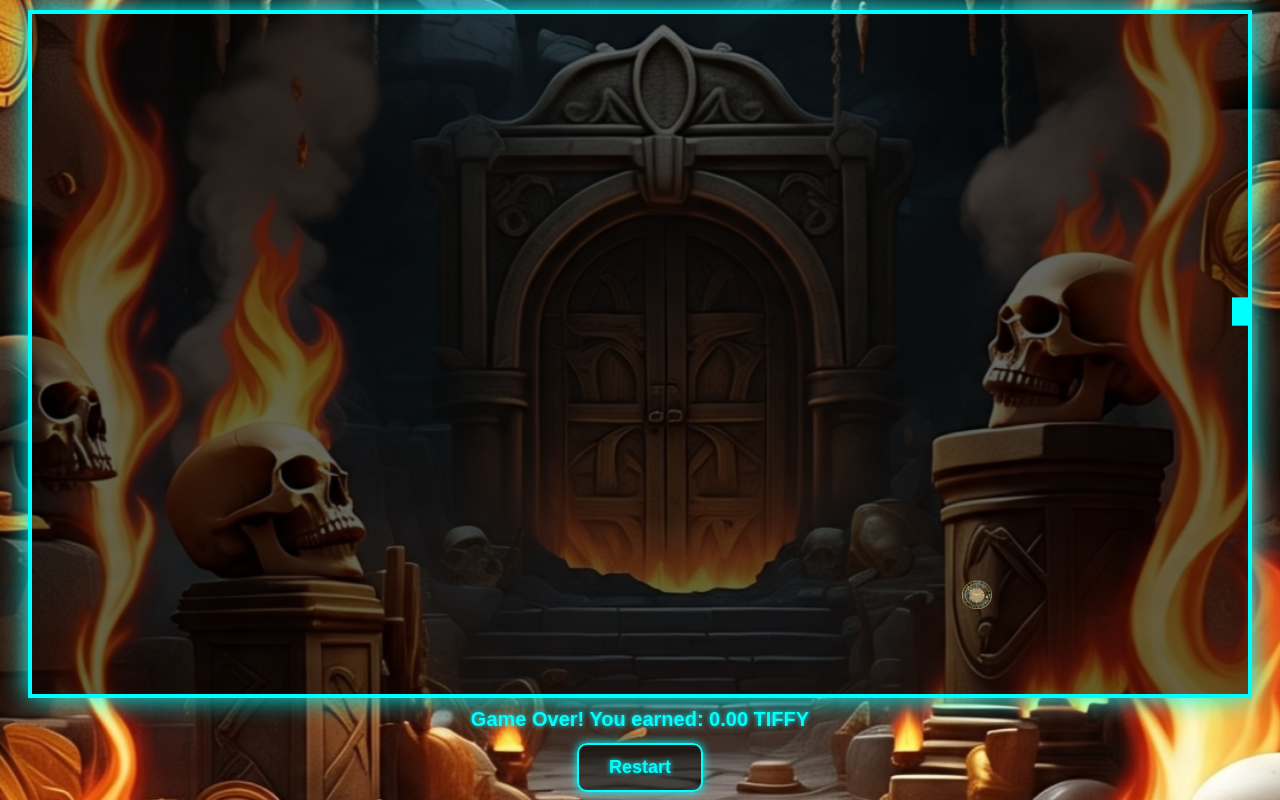
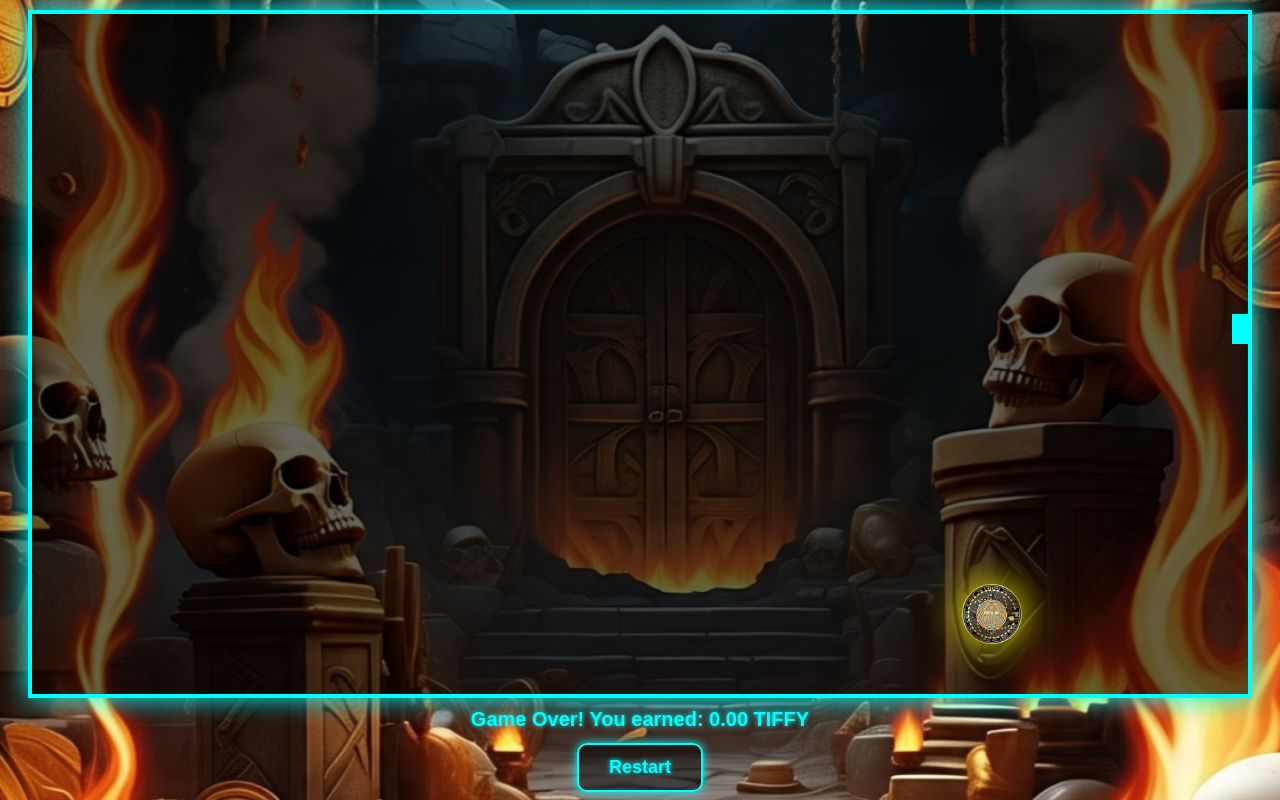
Before and after one commit to TiffyAI/Snake, a plain HTML site: page index.html in a window 1280 px wide. Drawn offline with Linux system fonts and the light colour scheme.

Commit message:
Update index.html

```diff
--- a/index.html
+++ b/index.html
@@ -23,7 +23,7 @@
       border: 4px solid #0ff;
       box-shadow: 0 0 25px #0ff;
       width: 95vw;
-      height: 85vh; /* ⬅️ slightly smaller so score + button show */
+      height: 85vh; /* your adjusted size */
       margin-top: 10px;
     }
 
@@ -55,8 +55,10 @@
   <div id="score-display">Score: 0.00 TIFFY</div>
   <button id="restart-btn" onclick="restartGame()">Restart</button>
 
-  <audio id="eatSound" src="eat.wav" preload="auto"></audio>
-  <audio id="gameOverSound" src="game-over.wav" preload="auto"></audio>
+  <!-- Updated sounds -->
+  <audio id="claimSound" src="claim.wav" preload="auto"></audio>
+  <audio id="gameOverSound" src="game-overs.wav" preload="auto"></audio>
+  <audio id="clickSound" src="click.wav" preload="auto"></audio>
 
   <script>
     const canvas = document.getElementById("game");
@@ -64,7 +66,7 @@
 
     function resizeCanvas() {
       canvas.width = window.innerWidth * 0.95;
-      canvas.height = window.innerHeight * 0.90; // match CSS
+      canvas.height = window.innerHeight * 0.85; // match CSS
     }
     resizeCanvas();
     window.addEventListener("resize", resizeCanvas);
@@ -81,8 +83,9 @@
     const foodImage = new Image();
     foodImage.src = "TiffyAI-Token.png";
 
-    const eatSound = document.getElementById("eatSound");
+    const claimSound = document.getElementById("claimSound");
     const gameOverSound = document.getElementById("gameOverSound");
+    const clickSound = document.getElementById("clickSound");
     const scoreDisplay = document.getElementById("score-display");
 
     let gameInterval = null;
@@ -94,10 +97,10 @@
       else if (event.key === "ArrowDown" && direction !== "UP") direction = "DOWN";
     }
 
-    // 📱 Gyroscope Tilt Controls
+    // 📱 Tilt Controls
     window.addEventListener("deviceorientation", function(event) {
-      let tiltLR = event.gamma; // left-right [-90,90]
-      let tiltFB = event.beta;  // front-back [-180,180]
+      let tiltLR = event.gamma;
+      let tiltFB = event.beta;
 
       if (Math.abs(tiltLR) > Math.abs(tiltFB)) {
         if (tiltLR > 15 && direction !== "LEFT") direction = "RIGHT";
@@ -111,12 +114,18 @@
     function draw() {
       ctx.clearRect(0, 0, canvas.width, canvas.height);
 
+      // Snake
       for (let i = 0; i < snake.length; i++) {
         ctx.fillStyle = (i === 0) ? "#00ffff" : "#00cccc";
         ctx.fillRect(snake[i].x, snake[i].y, box, box);
       }
 
-      ctx.drawImage(foodImage, food.x, food.y, box, box);
+      // Coin with glow effect
+      ctx.save();
+      ctx.shadowColor = "yellow";
+      ctx.shadowBlur = Math.random() * 40 + 20; // flashing glow
+      ctx.drawImage(foodImage, food.x, food.y, box * 2, box * 2); // double size
+      ctx.restore();
 
       let snakeX = snake[0].x;
       let snakeY = snake[0].y;
@@ -126,9 +135,12 @@
       if (direction === "RIGHT") snakeX += box;
       if (direction === "DOWN") snakeY += box;
 
-      if (snakeX === food.x && snakeY === food.y) {
+      if (
+        snakeX < food.x + box && snakeX + box > food.x &&
+        snakeY < food.y + box && snakeY + box > food.y
+      ) {
         score++;
-        eatSound.play();
+        claimSound.play();
         food = {
           x: Math.floor(Math.random() * (canvas.width / box)) * box,
           y: Math.floor(Math.random() * (canvas.height / box)) * box
@@ -161,6 +173,7 @@
     }
 
     function restartGame() {
+      clickSound.play();
       snake = [{ x: 9 * box, y: 10 * box }];
       direction = "RIGHT";
       score = 0;
```
